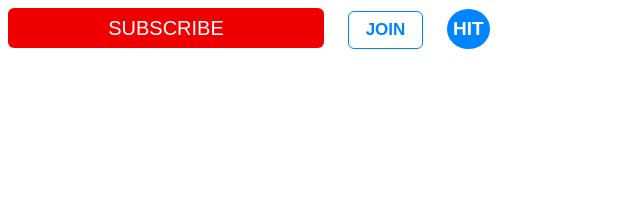
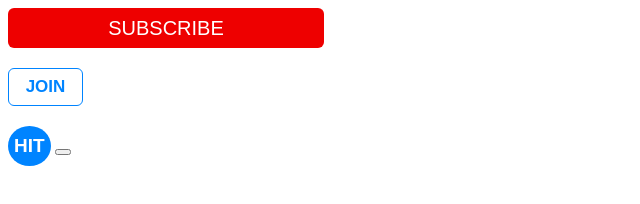
Before and after one commit to AmitKrVishwakarma/Test-Personal, a plain HTML site: page Index.html in a window 1280 px wide. Shown: the whole page, without its empty margins (0-640 px from the left). Drawn offline with Linux system fonts and the light colour scheme.

Commit message:
I added new line

```diff
--- a/Index.html
+++ b/Index.html
@@ -15,6 +15,7 @@
             border-radius: 6px;
             cursor: pointer;
             margin-right: 20px;
+            margin-bottom: 20px;
         }
 
         .subscribe:hover{
@@ -34,6 +35,7 @@
             height: 38px;
             border-radius: 6px;
             margin-right: 20px;
+            margin-bottom: 20px;
         }
 
         .join:hover{
@@ -53,6 +55,7 @@
             border: none;
             height: 40px;
             border-radius: 80%;
+            margin-bottom: 20px;
         }
 
         .hit:hover{
@@ -67,9 +70,10 @@
     </style>
 </head>
 <body>
-    <button class="subscribe">SUBSCRIBE</button>
-    <button class="join">JOIN</button>
+    <button class="subscribe">SUBSCRIBE</button> <br>
+    <button class="join">JOIN</button><br>
     <button class="hit">HIT</button>
+    <button class=""
 
 </body>
 </html>
```
